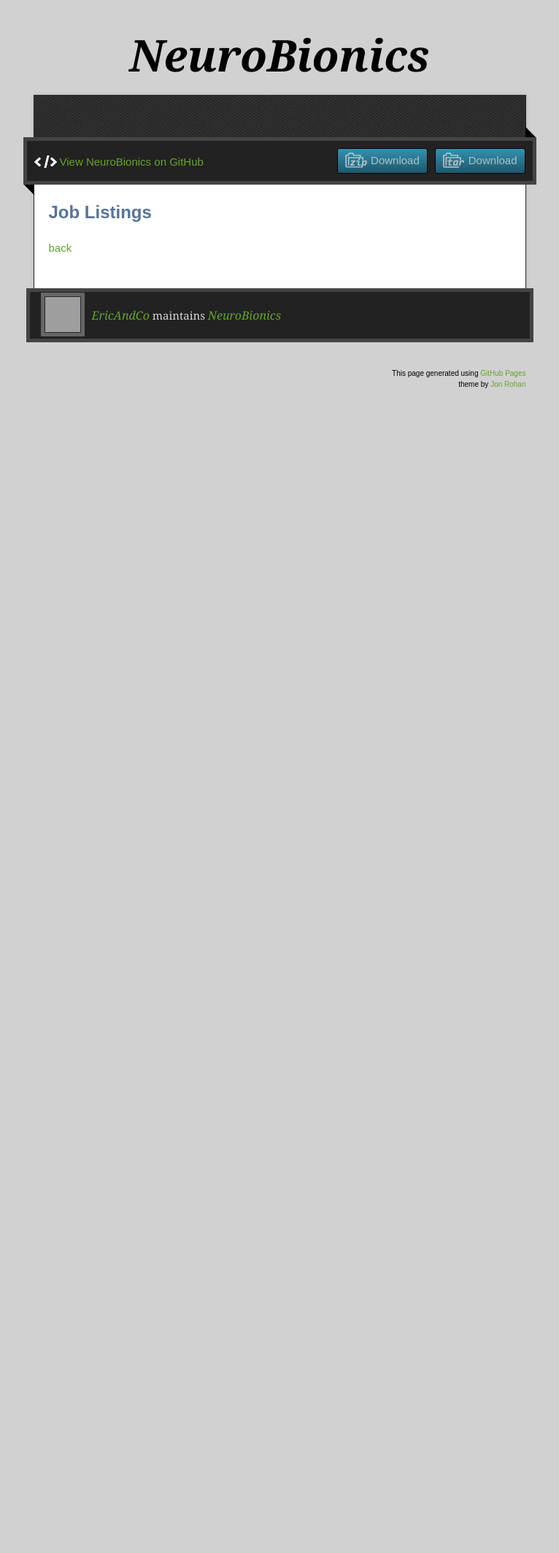
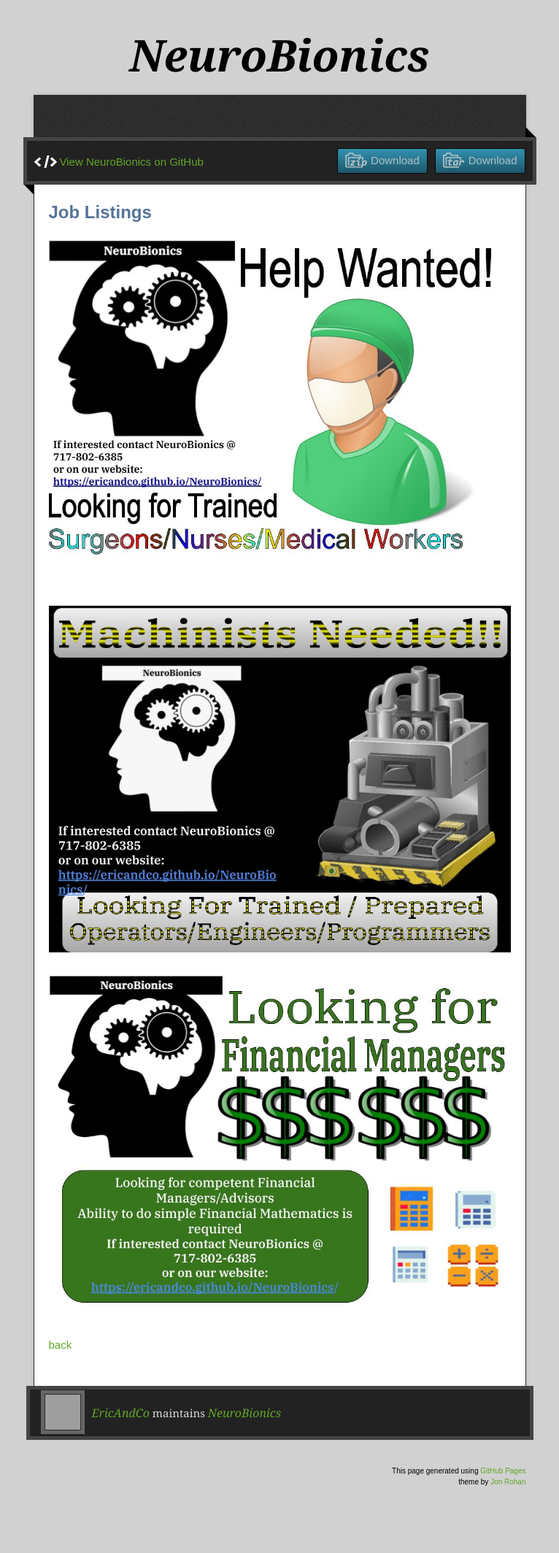
Before and after one commit to EricAndCo/NeuroBionics, a Jekyll site: the page built from Job-Listings.md, in a window 1280 px wide. Shown: the whole page at 73% size, without its empty margins (257-1023 px from the left). Built offline with Jekyll 4.4.1, drawn with Linux system fonts in a browser that asks for light colours; the repository's description, which GitHub fills in, is left out; our own code applies the rules of GitHub Pages for plain Markdown files; before the commit the page ends 900 px from its top, so only the background shows below that; grey boxes are pictures that could not be loaded.

Commit message:
Update HW images and job listings page
update

```diff
--- a/Job-Listings.md
+++ b/Job-Listings.md
@@ -5,5 +5,12 @@
 ## Job Listings
 
 
+![HW1](./HW1.jpg)
+
+![HW2](./HW2.jpg)
+
+![HW3](./HW3.jpg)
+
+
 
 [back](./)
```
Also changed, not shown: HW1.jpg (renamed from Help wanted poster 1.jpg), HW2.jpg (renamed from Help Wanted Poster 2 mk2.jpg), HW3.jpg (renamed from Help Wanted Poster 3.jpg).
